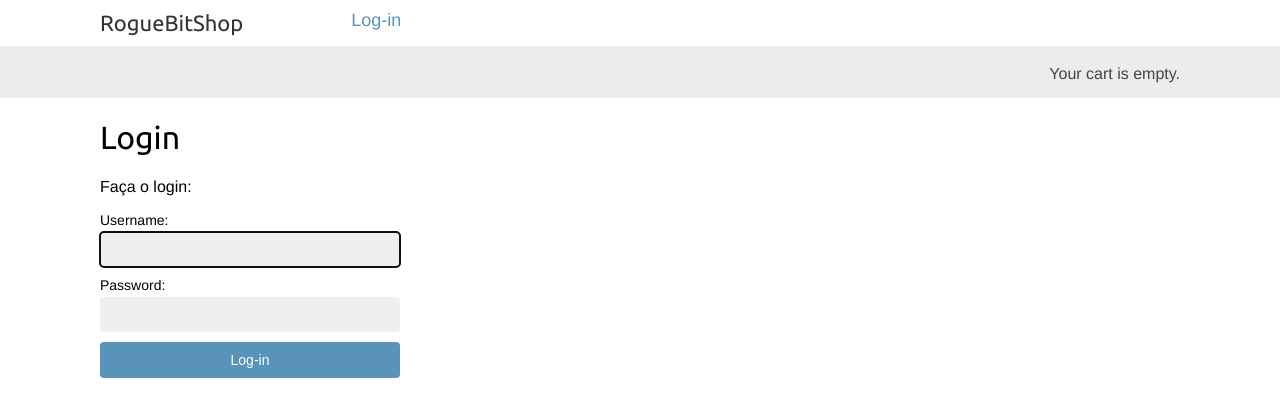
After one commit to manuelseromenho/djangoSimpleCatalog_v1, a Django app: page /login/ in a window 1280 px wide. The commit adds this page. Shown: the top 417 px of the page. Run offline with Django 3.2, Linux system fonts and the light colour scheme.

Commit message:
- Login 1

```diff
--- a/myshop/myshop/urls.py
+++ b/myshop/myshop/urls.py
@@ -19,8 +19,11 @@ from django.conf.urls.static import static
 
 
 urlpatterns = [
+
     url(r'^admin/', include(admin.site.urls)),
-    url(r'^', include('shop.urls', namespace='shop')),
+    url(r'', include('shop.urls', namespace='shop')),
+    #url(r'^', include('registration.backends.simple.urls')),
+
 ]
 
 if settings.DEBUG:
--- /dev/null
+++ b/myshop/shop/templates/registration/login.html
@@ -0,0 +1,25 @@
+{% extends "shop/base.html" %}
+
+{% block title %}Login{% endblock %}
+
+{% block content %}
+    <h1>Login</h1>
+    {% if form.errors %}
+        <p>
+        Nome de utilizador/password errados?
+        Tente de novo!
+        </p>
+    {% else %}
+        <p>Faça o login:</p>
+    {% endif %}
+    <div class="login-form">
+        <form method="post" action="{% url 'shop:login' %}">
+            {{ form.as_p }}
+            {% csrf_token %}
+            <input type="hidden" name="next" value="{{ next }}"/>
+            <p><input type="submit" value="Log-in"/></p>
+        </form>
+    </div>
+
+
+{% endblock %}
--- /dev/null
+++ b/myshop/shop/templates/registration/password_reset_email.html
@@ -0,0 +1,4 @@
+Someone asked for password reset for email {{ email }}.
+Follow the link below:
+{{ protocol }}://{{ domain }}{% url "password_reset_confirm" uidb64=uid token=token %}
+Your username, in case you've forgotten: {{ user.get_username }}
--- a/myshop/shop/templates/shop/base.html
+++ b/myshop/shop/templates/shop/base.html
@@ -10,6 +10,18 @@
     <body>
         <div id="header">
             <a href="/" class="logo">RogueBitShop</a>
+            <div>
+                {% if request.user.is_authenticated %}
+                    <a href="{% url "shop:dashboard" %}">My dashboard</a>
+                    <span>Hello {{ request.user.first_name }},</span>
+                    <a href="{% url "shop:loggedout" %}">Logout</a>
+                {% else %}
+                    <a href="{% url "shop:login" %}">Log-in</a>
+                {% endif %}
+            </div>
+
+
+
         </div>
         <div id="subheader">
             <div class="cart">
--- a/myshop/shop/urls.py
+++ b/myshop/shop/urls.py
@@ -1,13 +1,46 @@
 from django.conf.urls import url
+from django.contrib import admin
+#from django.contrib.auth import views as auth_views
 from . import views
+# add to the top
+from django.contrib.auth.views import (
+    password_change,
+    password_change_done,
+)
+
 
 urlpatterns = [
 
+
+    # restore password urls
+    url(r'^password-reset/$', 'django.contrib.auth.views.password_reset', name='password_reset'),
+    url(r'^password-reset/done/$','django.contrib.auth.views.password_reset_done', name='password_reset_done'),
+    url(r'^password-reset/confirm/(?P<uidb64>[-\w]+)/(?P<token>[-\w]+)/$', 'django.contrib.auth.views.password_reset_confirm', name='password_reset_confirm'),
+    url(r'^password-reset/complete/$', 'django.contrib.auth.views.password_reset_complete', name='password_reset_complete'),
+
+    url(r'^password-change/$',
+        'django.contrib.auth.views.password_change',
+        {
+            'post_change_redirect': 'shop:password_change_done'
+        },
+        name='password_change'),
+    url(r'^password-change/done/$', 'django.contrib.auth.views.password_change_done', name='password_change_done'),
+
+
+    # para login
+    url(r'^dashboard/$', views.dashboard, name='dashboard'),
+    url(r'^login/$', 'django.contrib.auth.views.login', name='login'),
+    url(r'^loggedout/$', 'django.contrib.auth.views.logout', name='loggedout'),
+    url(r'^logout-then-login/$', 'django.contrib.auth.views.logout_then_login', name='logout_then_login'),
+
+
+
     url(r'^(?P<sub_category_slug>[-\w]+)/$', views.product_list, name='product_list_by_subcategory'),
+    url(r'^product/(?P<product_slug>[-\w]+)/$', views.product_details, name='product_details'),
+    url(r'^$', views.product_list, name="product_list"),
 
-    url(r'^product/(?P<product_slug>[-\w]+)/$', views.product_details, name='product_details'),
 
-    url(r'^$', views.product_list, name="product_list"),
-    #url(r'^(?P<category_slug>[-\w]+)/$', views.product_list, name='product_list_by_category'),
+
+
 
 ]
```
Also changed, not shown: myshop/myshop/settings.py (+11 -2 lines), myshop/shop/templates/registration/logged_out.html (added, +9 -0 lines), myshop/shop/templates/registration/password_change_done.html (added, +10 -0 lines), myshop/shop/templates/registration/password_change_form.html (added, +13 -0 lines), myshop/shop/templates/registration/password_reset_done.html (added, +7 -0 lines), myshop/shop/templates/registration/password_reset_form.html (added, +13 -0 lines), myshop/shop/templates/registration/registration_form.html (added, +10 -0 lines), myshop/shop/templates/shop/dashboard.html (added, +7 -0 lines), myshop/shop/views.py (+6 -1 lines), myshop/db.sqlite3.
